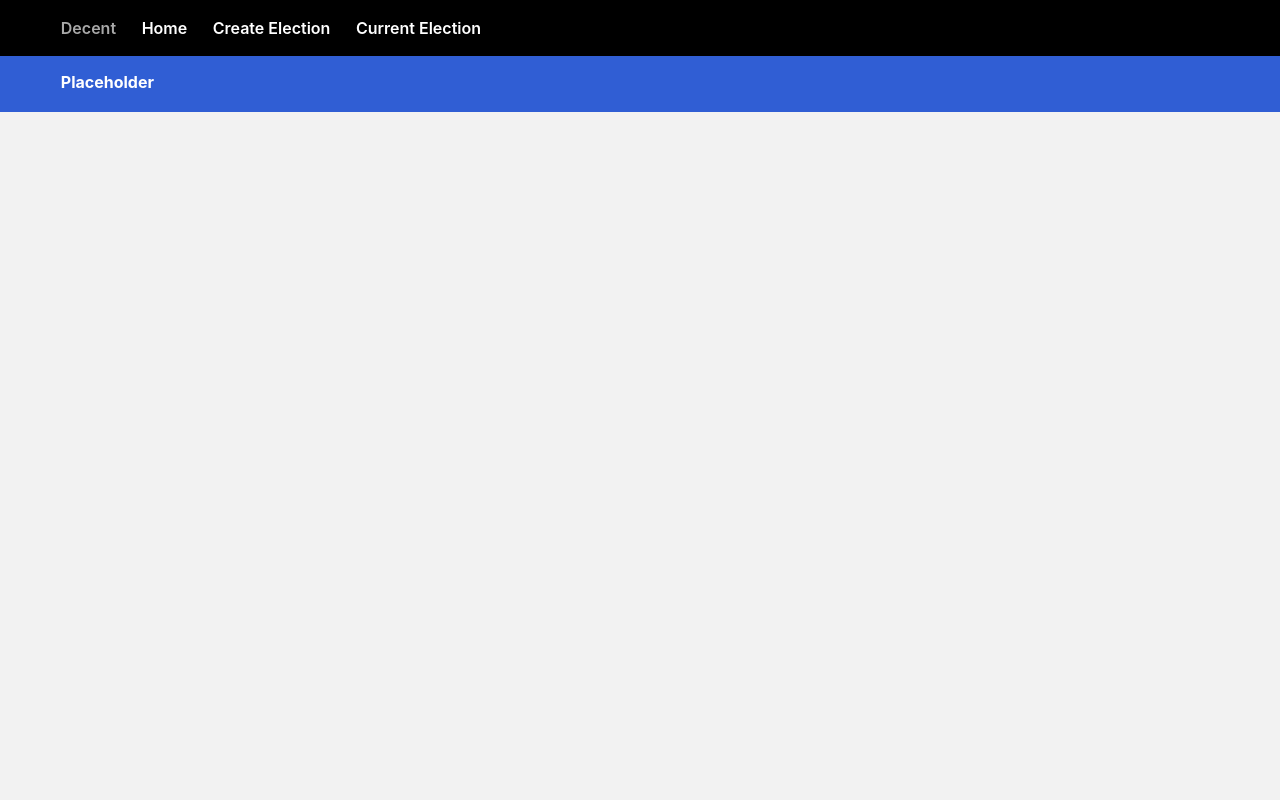
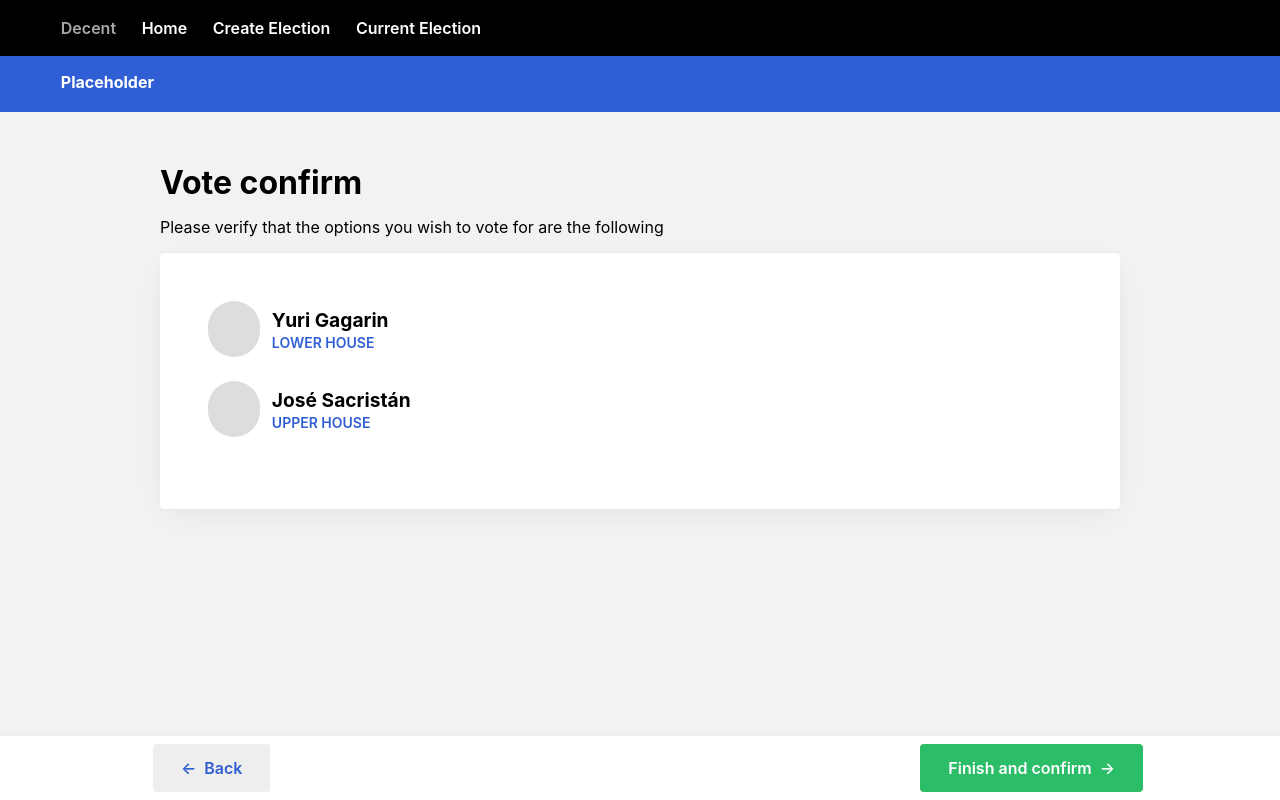
Before and after one commit to pauarge/decentralized-voting, a React (Create React App) app in the folder frontend/: page /confirm in a window 1280 px wide. Built offline with nearby package versions, Linux system fonts and the light colour scheme.

Commit message:
vote wflow done

```diff
--- a/frontend/src/ Routes.js
+++ b/frontend/src/ Routes.js
@@ -11,6 +11,7 @@ export default () => (
       <Route path="/create" component={CreateElection} />
       <Route path="/current" component={ManagedElections} />
       <Route path="/options" component={CandidateInput} />
+      <Route path="/confirm" component={VoteConfirmation} />
     </Switch>
   </Router>
 );
--- a/frontend/src/App.js
+++ b/frontend/src/App.js
@@ -2,6 +2,7 @@ import React, { Component } from "react";
 import { BrowserRouter as Router, Route, Link } from "react-router-dom";
 import CreateElection from "./components/CreateElection";
 import ManagedElections from "./components/ManagedElections";
+import VoteConfirmation from "./components/VoteConfirmation";
 import Footer from "./components/Footer/FooterContainer";
 import "./normalize.css";
 import "./App.scss";
@@ -105,6 +106,10 @@ class App extends Component {
                 />
               )}
             />
+            <Route
+              path="/confirm"
+              component={VoteConfirmation}
+            />
           </div>
         </>
       </Router>
--- a/frontend/src/components/CandidateInput.js
+++ b/frontend/src/components/CandidateInput.js
@@ -28,7 +28,7 @@ export default class Candid0ateInput extends Component {
                         <PollOption candidateName={candidateB}/>
                     ))}
                 </Poll>
-                <Footer from="/current" fromLabel="Back" to="/current" toLabel="Next" />
+                <Footer from="/current" fromLabel="Back" to="/confirm" toLabel="Next" />
             </>
         );
     }
--- a/frontend/src/components/VoteConfirmation.js
+++ b/frontend/src/components/VoteConfirmation.js
@@ -0,0 +1,32 @@
+import React, {Component} from 'react';
+import Box from "./UI/Containers";
+import Footer from "./Footer/FooterContainer";
+import "./VoteConfirmation.scss";
+
+export default class VoteConfirmation extends Component {
+    render() {
+        return(
+            <>
+                <h1 className="Page__Title">Vote confirm</h1>
+                <p className="Page__Lead">Please verify that the options you wish to vote for are the following</p>
+                <Box>
+                    <div class="Vote__Item">
+                        <div class="Vote__Avatar"></div>
+                        <div class="Vote__Info">
+                            <h4 class="Vote__Name">Yuri Gagarin</h4>
+                            <p class="Vote__Section">Lower House</p>
+                        </div>
+                    </div>
+                    <div class="Vote__Item">
+                        <div class="Vote__Avatar"></div>
+                        <div class="Vote__Info">
+                            <h4 class="Vote__Name">José Sacristán</h4>
+                            <p class="Vote__Section">Upper House</p>
+                        </div>
+                    </div>
+                </Box>
+                <Footer to="/" toLabel="Finish and confirm" from="/options" fromLabel="Back" />
+            </>
+        );
+    }
+}
--- /dev/null
+++ b/frontend/src/components/VoteConfirmation.scss
@@ -0,0 +1,27 @@
+.Vote__Item {
+    display: flex;
+    margin-bottom: 24px;
+}
+.Vote__Avatar {
+    width: 56px;
+    height: 56px;
+    border-radius: 56px;
+    margin-right: 12px;
+    background: #ddd;
+}
+.Vote__Info {
+    width: 100%;
+    .Vote__Name {
+        margin-top: 8px;
+        margin-bottom: 4px;
+        font-size: 1.2em;
+    }
+    .Vote__Section {
+        margin-top: 4px;
+        margin-bottom: 4px;
+        font-size: 14px;
+        font-weight: 600;
+        text-transform: uppercase;
+        color: #305ed4;
+    }
+}
```
